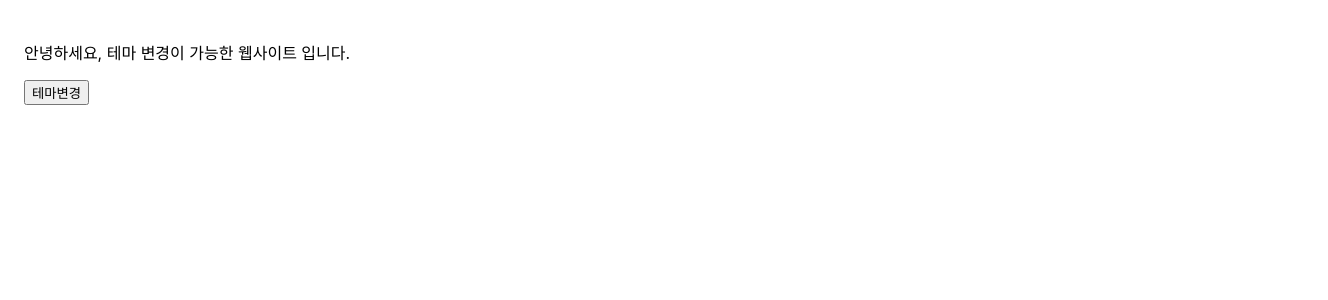
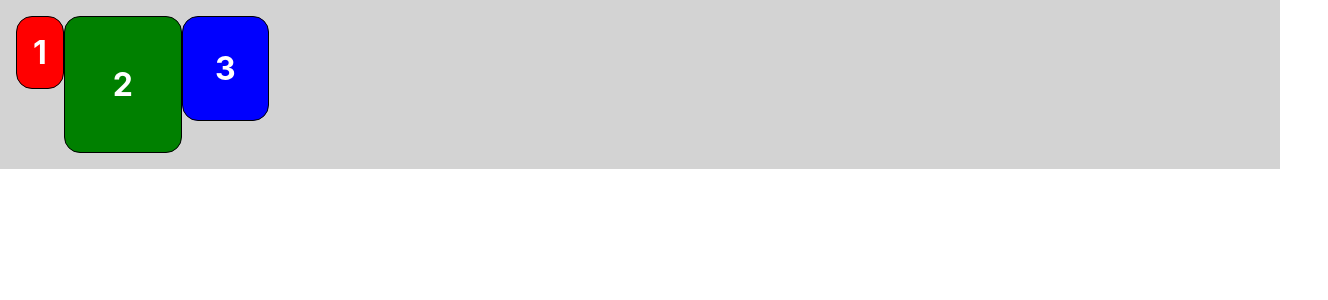
Before and after one commit to jaeheehan/react_sople_vkein, a React (Create React App) app: page / in a window 1280 px wide. Shown: the top 300 px of the page, 1328 px wide, since content can reach past the window. Built offline with nearby package versions, Linux system fonts and the light colour scheme.

Commit message:
chapter15 - Blocks

```diff
--- /dev/null
+++ b/src/chapter_15/Blocks.jsx
@@ -0,0 +1,60 @@
+import React, { Component }  from 'react';
+import styled from "styled-components";
+
+const Wrapper = styled.div`
+    padding: 1rem;
+    display: flex;
+    flex-direction: row;
+    align-items: flex-start;
+    justify-content: flex-start;
+    background-color: lightgrey;
+`;
+
+const Block = styled.div`
+    padding: ${(props) => props.padding};
+    border: 1px solid black;
+    border-radius: 1rem;
+    background-color: ${(props) => props.backgroundColor};
+    color: white;
+    font-size: 2rem;
+    font-weight: bold;
+    text-align: center;
+`;
+
+const blockItems = [
+    {
+        label: "1",
+        padding: "1rem",
+        backgroundColor: "red",
+    },
+    {
+        label: "2",
+        padding: "3rem",
+        backgroundColor: "green",
+    },
+    {
+        label: "3",
+        padding: "2rem",
+        backgroundColor: "blue",
+    },
+];
+
+function Blocks(props) {
+    return (
+        <Wrapper>
+            {blockItems.map((blockItem) => {
+                return (
+                    <Block
+                        key={blockItem.label}
+                        padding={blockItem.padding}
+                        backgroundColor={blockItem.backgroundColor}
+                    >
+                        {blockItem.label}
+                    </Block>
+                );
+            })}
+        </Wrapper>
+    );
+}
+
+export default Blocks;
--- a/src/index.js
+++ b/src/index.js
@@ -1,5 +1,5 @@
 import React from 'react';
-import ReactDOM from 'react-dom/client';
+import ReactDOM from 'react-dom';
 import './index.css';
 import App from './App';
 import reportWebVitals from './reportWebVitals';
@@ -15,14 +15,15 @@ import reportWebVitals from './reportWebVitals';
 //import SignUp from "./chapter_11/SignUp";
 //import Calculator from "./chapter_12/Calculator";
 //import ProfileCard from "./chapter_13/ProfileCard"
-import DarkOnLight from "./chapter_14/DarkOnLight";
+//import DarkOnLight from "./chapter_14/DarkOnLight";
+import Blocks from "./chapter_15/Blocks"
 
-const root = ReactDOM.createRoot(document.getElementById('root'));
-    root.render(
-        <React.StrictMode>
-            <DarkOnLight />
-        </React.StrictMode>
-    );
+ReactDOM.render(
+    <React.StrictMode>
+        <Blocks />
+    </React.StrictMode>,
+    document.getElementById('root')
+);
 
 
 
```
Also changed, not shown: package.json (+6 -5 lines), 1 other file (tests, documents, lock files or other folders).
